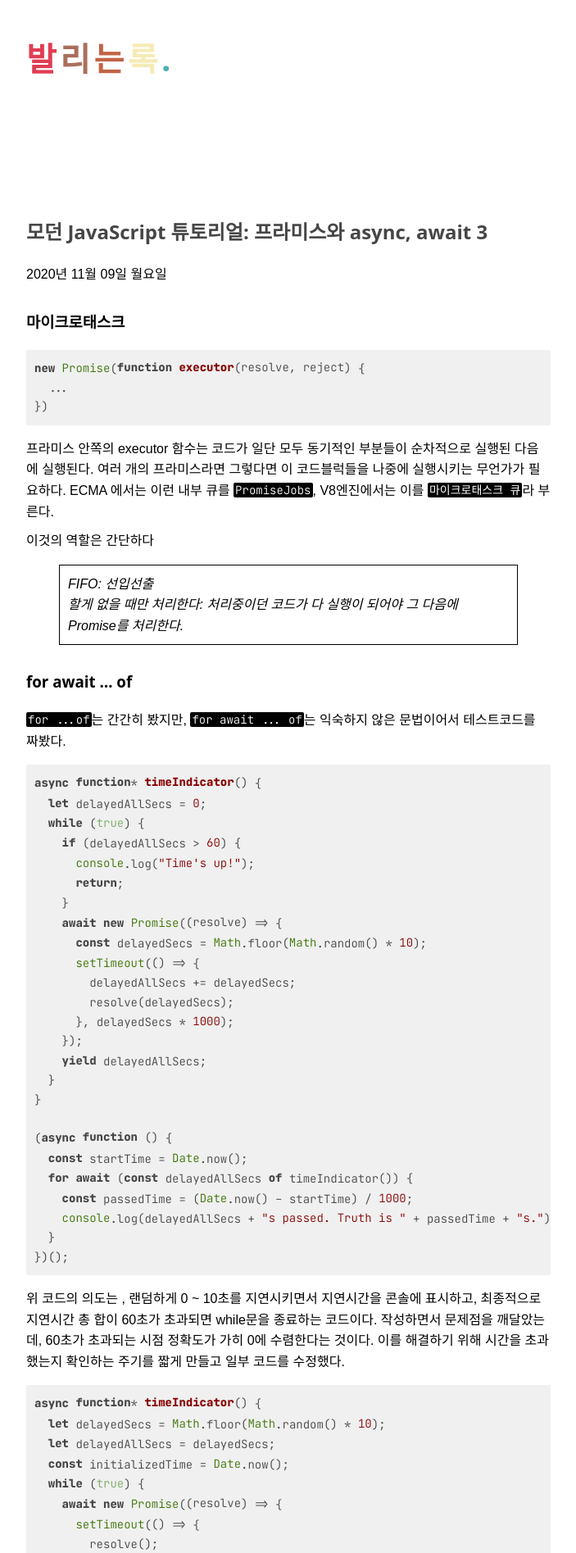
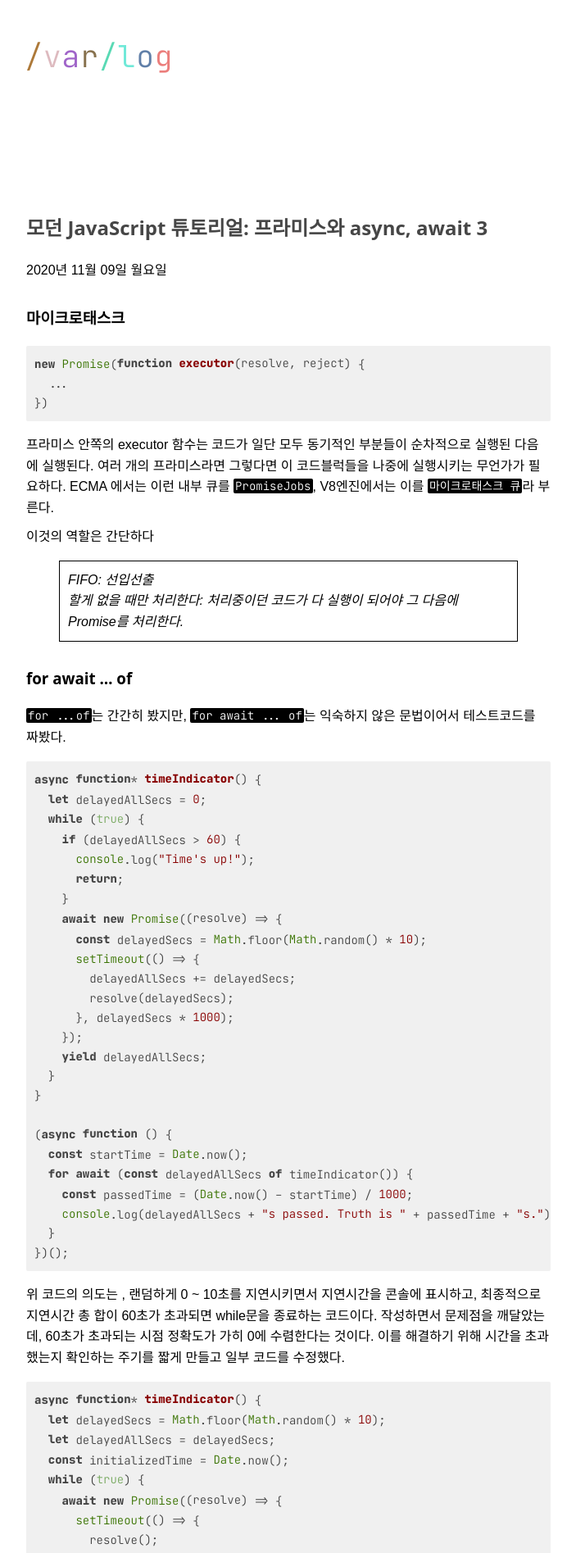
Before and after one commit to Rockheung/rockheung.github.io, a Jekyll site: the page built from index.html, in a window 1280 px wide. Shown: the top 1895 px of the page at 82% size, without its empty margins (288-991 px from the left). Built offline with Jekyll 4.4.1, drawn with Linux system fonts in a browser that asks for light colours; some web fonts are replaced; the list of posts is cut into pages by our own code.

Commit message:
제목 변경

```diff
--- a/_config.yml
+++ b/_config.yml
@@ -18,10 +18,10 @@
 # You can create any custom variable you would like, and they will be accessible
 # in the templates via {{ site.myvariable }}.
 
-title: 발리는록.
+title: /var/log
 email: rockheung@gmail.com
 description: >- # this means to ignore newlines until "baseurl:"
-  defeated log.
+  Hello Log!.
 baseurl: "" # the subpath of your site, e.g. /blog
 url: "/" # the base hostname & protocol for your site, e.g. http://example.com
 # github_username:  rockheung
--- a/style.scss
+++ b/style.scss
@@ -20,10 +20,11 @@ strong {
 }
 
 header span {
-  font-family: "Spoqa Han Sans Neo", system-ui;
-  font-weight: 700;
-  font-size: 4rem;
+  font-family: "JetBrainsMono", monospace;
+  font-weight: 300;
+  font-size: 3.7rem;
   transition: 0.5s;
+  margin: -0.2rem,
 }
 
 h1,
```
